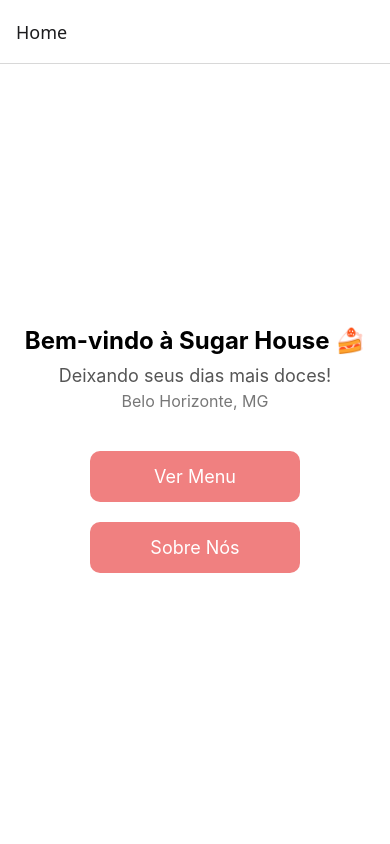
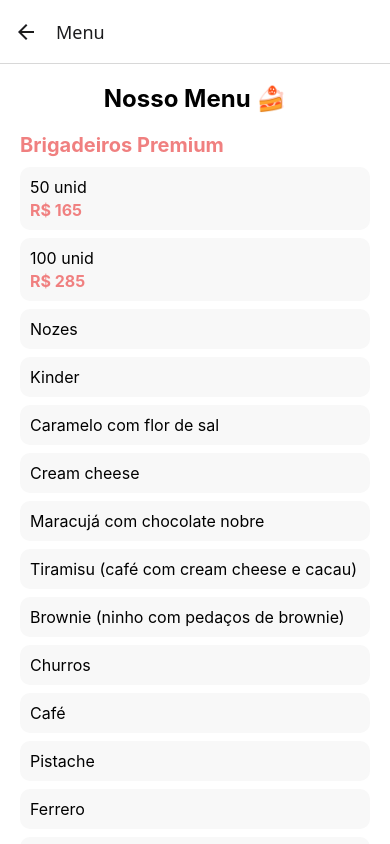
Before and after one commit to pedrohsilveiranunes/SugarHouse, a React Native app: screen /Menu in a window 390 px wide. Built offline with nearby package versions, Linux system fonts and the light colour scheme.

Commit message:
feat: add MenuScreen

```diff
--- a/App.js
+++ b/App.js
@@ -2,6 +2,7 @@ import React from 'react';
 import { NavigationContainer } from '@react-navigation/native';
 import { createNativeStackNavigator } from '@react-navigation/native-stack';
 import HomeScreen from './screens/HomeScreen';
+import MenuScreen from './screens/MenuScreen';
 
 const Stack = createNativeStackNavigator();
 
@@ -9,7 +10,16 @@ export default function App() {
   return (
     <NavigationContainer>
       <Stack.Navigator initialRouteName="Home">
-        <Stack.Screen name="Home" component={HomeScreen} />
+        <Stack.Screen
+          name="Home"
+          component={HomeScreen}
+          options={{ headerShown: false }}
+        />
+        <Stack.Screen
+          name="Menu"
+          component={MenuScreen}
+          options={{ title: 'Menu' }}
+        />
       </Stack.Navigator>
     </NavigationContainer>
   );
--- a/screens/HomeScreen.js
+++ b/screens/HomeScreen.js
@@ -1,11 +1,10 @@
 import React from 'react';
-import { View, Text, StyleSheet, Image, TouchableOpacity } from 'react-native';
+import { View, Text, StyleSheet, TouchableOpacity } from 'react-native';
 
 export default function HomeScreen({ navigation }) {
   return (
     <View style={styles.container}>
       <Text style={styles.title}>Bem-vindo à Sugar House 🍰</Text>
-
       <Text style={styles.subtitle}>Deixando seus dias mais doces!</Text>
       <Text style={styles.location}>Belo Horizonte, MG</Text>
 
@@ -18,7 +17,7 @@ export default function HomeScreen({ navigation }) {
 
       <TouchableOpacity
         style={styles.button}
-        onPress={() => navigation.navigate('About')}
+        onPress={() => alert('Tela Sobre Nós ainda não implementada')}
       >
         <Text style={styles.buttonText}>Sobre Nós</Text>
       </TouchableOpacity>
@@ -27,38 +26,10 @@ export default function HomeScreen({ navigation }) {
 }
 
 const styles = StyleSheet.create({
-  container: {
-    flex: 1,
-    alignItems: 'center',
-    justifyContent: 'center',
-    backgroundColor: '#fff',
-    padding: 20
-  },
-  title: {
-    fontSize: 24,
-    fontWeight: 'bold',
-    marginBottom: 10
-  },
-  subtitle: {
-    fontSize: 18,
-    color: '#555',
-    marginBottom: 5
-  },
-  location: {
-    fontSize: 16,
-    color: '#777',
-    marginBottom: 30
-  },
-  button: {
-    backgroundColor: '#f08080',
-    padding: 15,
-    borderRadius: 10,
-    marginVertical: 10,
-    width: '60%',
-    alignItems: 'center'
-  },
-  buttonText: {
-    color: '#fff',
-    fontSize: 18
-  }
+  container: { flex: 1, alignItems: 'center', justifyContent: 'center', padding: 20, backgroundColor: '#fff' },
+  title: { fontSize: 24, fontWeight: 'bold', marginBottom: 10 },
+  subtitle: { fontSize: 18, color: '#555', marginBottom: 5 },
+  location: { fontSize: 16, color: '#777', marginBottom: 30 },
+  button: { backgroundColor: '#f08080', padding: 15, borderRadius: 10, marginVertical: 10, width: '60%', alignItems: 'center' },
+  buttonText: { color: '#fff', fontSize: 18 }
 });
--- /dev/null
+++ b/screens/MenuScreen.js
@@ -0,0 +1,107 @@
+import React from 'react';
+import { View, Text, StyleSheet, FlatList, ScrollView } from 'react-native';
+
+const menuItems = [
+  {
+    id: '1',
+    category: 'Brigadeiros Premium',
+    items: [
+      { name: '50 unid', price: 'R$ 165' },
+      { name: '100 unid', price: 'R$ 285' },
+      { name: 'Nozes' },
+      { name: 'Kinder' },
+      { name: 'Caramelo com flor de sal' },
+      { name: 'Cream cheese' },
+      { name: 'Maracujá com chocolate nobre' },
+      { name: 'Tiramisu (café com cream cheese e cacau)' },
+      { name: 'Brownie (ninho com pedaços de brownie)' },
+      { name: 'Churros' },
+      { name: 'Café' },
+      { name: 'Pistache' },
+      { name: 'Ferrero' },
+      { name: 'Chocolate nobre' },
+      { name: 'Chocolate branco' },
+      { name: 'Ninho com Nutella' },
+      { name: 'Ninho (colorido)' },
+    ]
+  },
+  {
+    id: '2',
+    category: 'Sabores',
+    items: [
+      { name: 'Escolha 1 sabor de massa e até 2 recheios' }
+    ]
+  },
+  {
+    id: '3',
+    category: 'Bolo',
+    items: [
+      { name: '12 fatias', price: 'R$ 170' },
+      { name: '25 fatias', price: 'R$ 265' },
+      { name: '40 fatias', price: 'R$ 385' },
+    ]
+  },
+  {
+    id: '4',
+    category: 'Massas',
+    items: [
+      { name: 'Ninho' },
+      { name: 'Ninho com morangos' },
+      { name: 'Ninho com geleia artesanal de morango' },
+      { name: 'Ninho com Nutella' },
+      { name: 'Brigadeiro 50% cacau' },
+      { name: 'Brigadeiro 50% cacau com caramelo' },
+      { name: 'Salgado' },
+    ]
+  },
+  {
+    id: '5',
+    category: 'Recheios',
+    items: [
+      { name: 'Paçoca' },
+      { name: 'Pistache' },
+      { name: 'Nozes' },
+      { name: 'Doce de leite' },
+      { name: 'Coco' },
+      { name: 'Ferrero' },
+      { name: 'Cream cheese' },
+    ]
+  },
+  {
+    id: '6',
+    category: 'Kit Festa',
+    items: [
+      { name: 'Só um bolinho: 1 bolo 12 fatias, 30 brigadeiros clássicos, 10 mini brownies ou 10 bombons', price: 'R$ 275' },
+      { name: 'Festão: 1 bolo 25 fatias, 60 brigadeiros clássicos ou Premium, 20 mini brownies ou 20 bombons', price: 'R$ 485' },
+    ]
+  },
+];
+
+export default function MenuScreen() {
+  return (
+    <ScrollView style={styles.container}>
+      <Text style={styles.header}>Nosso Menu 🍰</Text>
+      {menuItems.map(section => (
+        <View key={section.id} style={styles.section}>
+          <Text style={styles.category}>{section.category}</Text>
+          {section.items.map((item, index) => (
+            <View key={index} style={styles.card}>
+              <Text style={styles.name}>{item.name}</Text>
+              {item.price && <Text style={styles.price}>{item.price}</Text>}
+            </View>
+          ))}
+        </View>
+      ))}
+    </ScrollView>
+  );
+}
+
+const styles = StyleSheet.create({
+  container: { flex: 1, backgroundColor: '#fff', padding: 20 },
+  header: { fontSize: 24, fontWeight: 'bold', marginBottom: 20, textAlign: 'center' },
+  section: { marginBottom: 25 },
+  category: { fontSize: 20, fontWeight: 'bold', color: '#f08080', marginBottom: 10 },
+  card: { backgroundColor: '#f8f8f8', padding: 10, borderRadius: 10, marginBottom: 8 },
+  name: { fontSize: 16 },
+  price: { fontSize: 16, fontWeight: 'bold', color: '#f08080', marginTop: 3 }
+});
```
